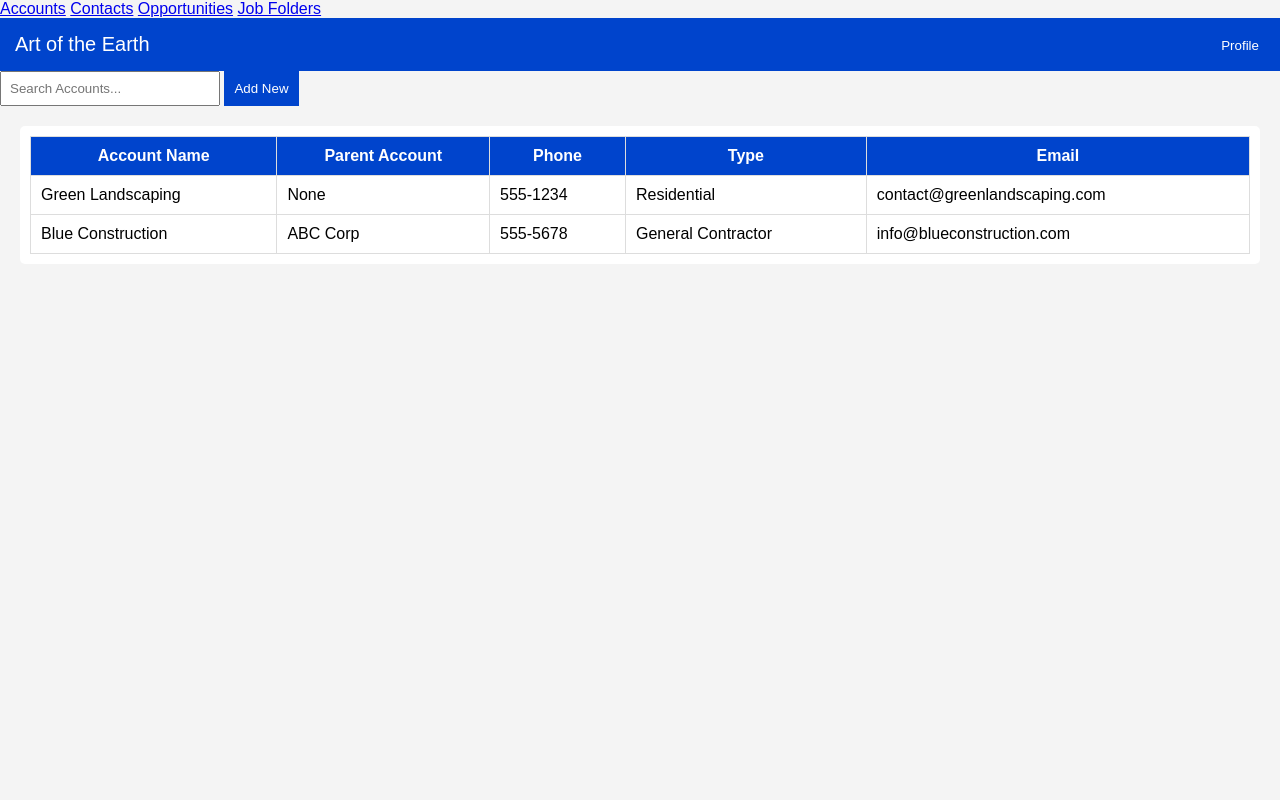
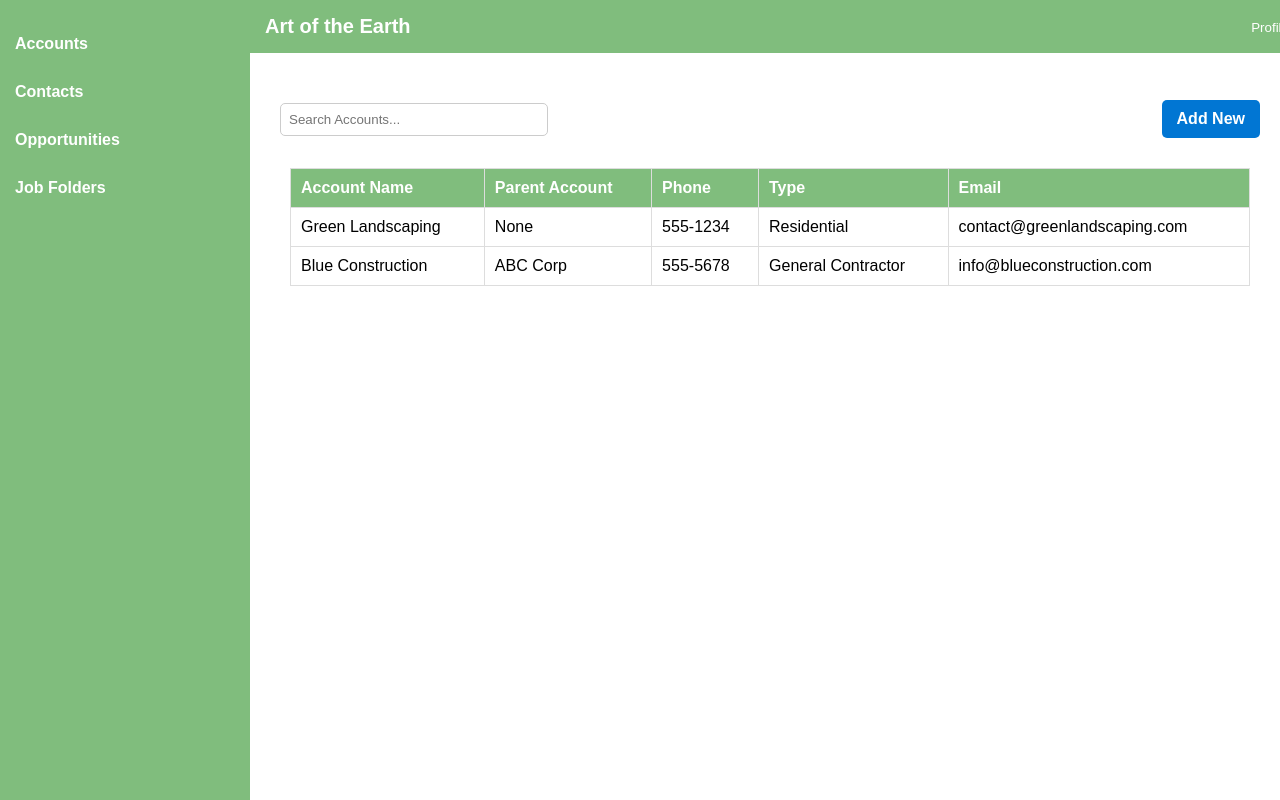
Before and after one commit to aaron-gemstate/aote-backoffice, a plain HTML site: page index.html in a window 1280 px wide. Drawn offline with Linux system fonts and the light colour scheme.

Commit message:
Update styles.css

```diff
--- a/assets/styles.css
+++ b/assets/styles.css
@@ -3,7 +3,40 @@ body {
     font-family: Arial, sans-serif;
     margin: 0;
     padding: 0;
-    background-color: #f4f4f4;
+    background-color: #ffffff; /* White Background */
+    display: flex;
+}
+
+/* Sidebar Navigation */
+.sidebar {
+    width: 250px;
+    background-color: #80bd7d; /* Updated Green Color */
+    height: 100vh;
+    padding-top: 20px;
+    position: fixed;
+    left: 0;
+    top: 0;
+    color: white;
+}
+
+.sidebar a {
+    display: block;
+    color: white;
+    padding: 15px;
+    text-decoration: none;
+    font-weight: bold;
+}
+
+.sidebar a:hover {
+    background-color: #6aa76b;
+}
+
+/* Main Content Area */
+main {
+    margin-left: 260px;
+    padding: 20px;
+    flex-grow: 1;
+    background-color: #ffffff;
 }
 
 /* Header Styling */
@@ -12,29 +45,72 @@ header {
     justify-content: space-between;
     align-items: center;
     padding: 15px;
-    background-color: #0044cc;
+    background-color: #80bd7d; /* Updated Green Color */
     color: white;
+    position: fixed;
+    top: 0;
+    left: 250px;
+    width: calc(100% - 250px);
+    z-index: 1000;
 }
 
 .app-title {
     font-size: 20px;
+    font-weight: bold;
 }
 
-/* Navigation */
-nav {
+/* Search & Add Button Section */
+.header-container {
     display: flex;
+    justify-content: space-between;
     align-items: center;
-    background-color: #003399;
-    padding: 10px;
-    color: white;
+    margin-top: 80px; /* Adjust for fixed header */
 }
 
-#hamburgerBtn {
-    font-size: 20px;
-    background: none;
+.search-bar {
+    padding: 8px;
+    width: 250px;
+    border-radius: 5px;
+    border: 1px solid #ccc;
+}
+
+.add-button {
+    background-color: #0176D3;
+    color: white;
+    padding: 10px 15px;
     border: none;
+    border-radius: 5px;
+    cursor: pointer;
+    font-size: 16px;
+    font-weight: bold;
+}
+
+.add-button:hover {
+    background-color: #0056A3;
+}
+
+/* Table Styling */
+.table-container {
+    background: white;
+    margin-top: 20px;
+    padding: 10px;
+    border-radius: 5px;
+}
+
+table {
+    width: 100%;
+    border-collapse: collapse;
+}
+
+th, td {
+    border: 1px solid #ddd;
+    padding: 10px;
+    text-align: left;
+}
+
+th {
+    background-color: #80bd7d; /* Updated Green Color */
     color: white;
-    cursor: pointer;
 }
 
 /* Dropdown Menu */
@@ -49,43 +125,6 @@ nav {
 
 .show {
     display: block;
-}
-
-/* Table Styling */
-.table-container {
-    background: white;
-    margin: 20px;
-    padding: 10px;
-    border-radius: 5px;
-}
-
-table {
-    width: 100%;
-    border-collapse: collapse;
-}
-
-th, td {
-    border: 1px solid #ddd;
-    padding: 10px;
-}
-
-th {
-    background-color: #0044cc;
-    color: white;
-}
-
-/* Buttons */
-.add-button {
-    background-color: #0044cc;
-    color: white;
-    padding: 10px;
-    border: none;
-    cursor: pointer;
-}
-
-.search-bar {
-    padding: 8px;
-    width: 200px;
 }
 
 /* Profile Menu */
```
